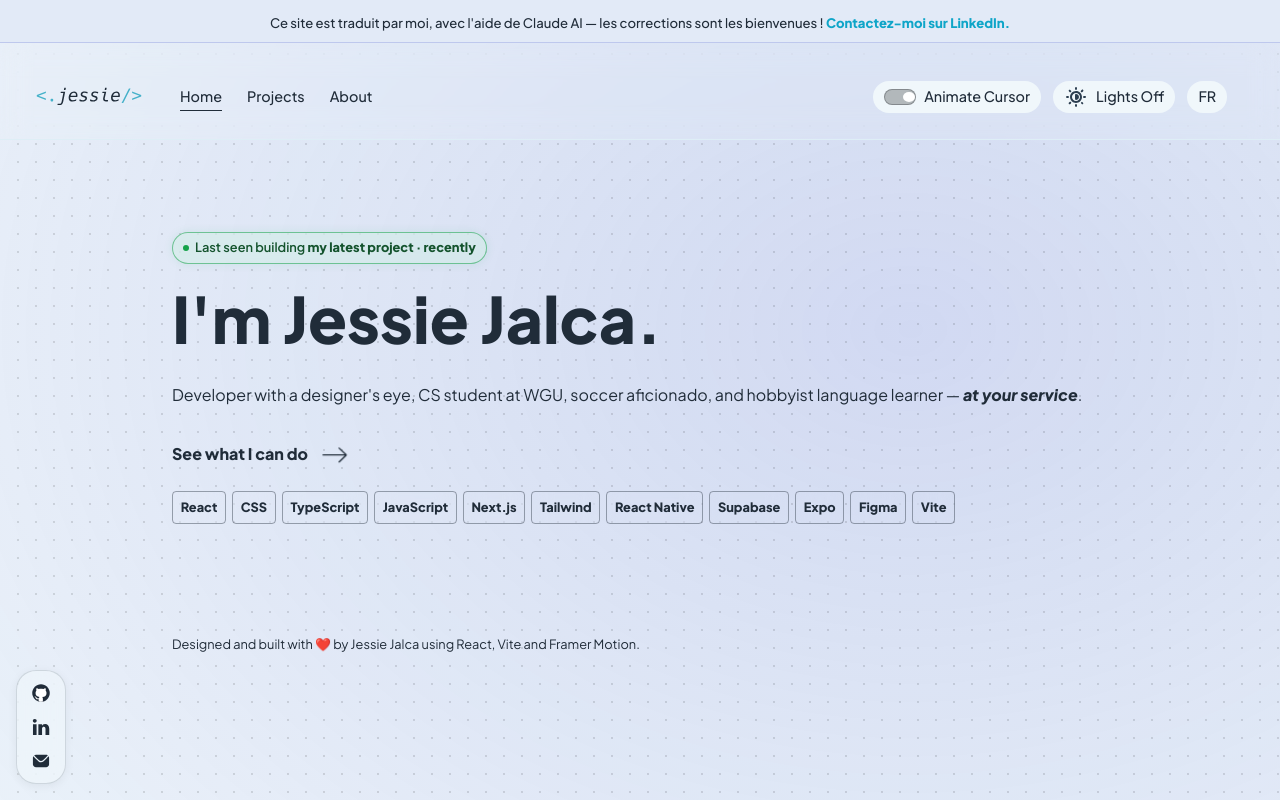
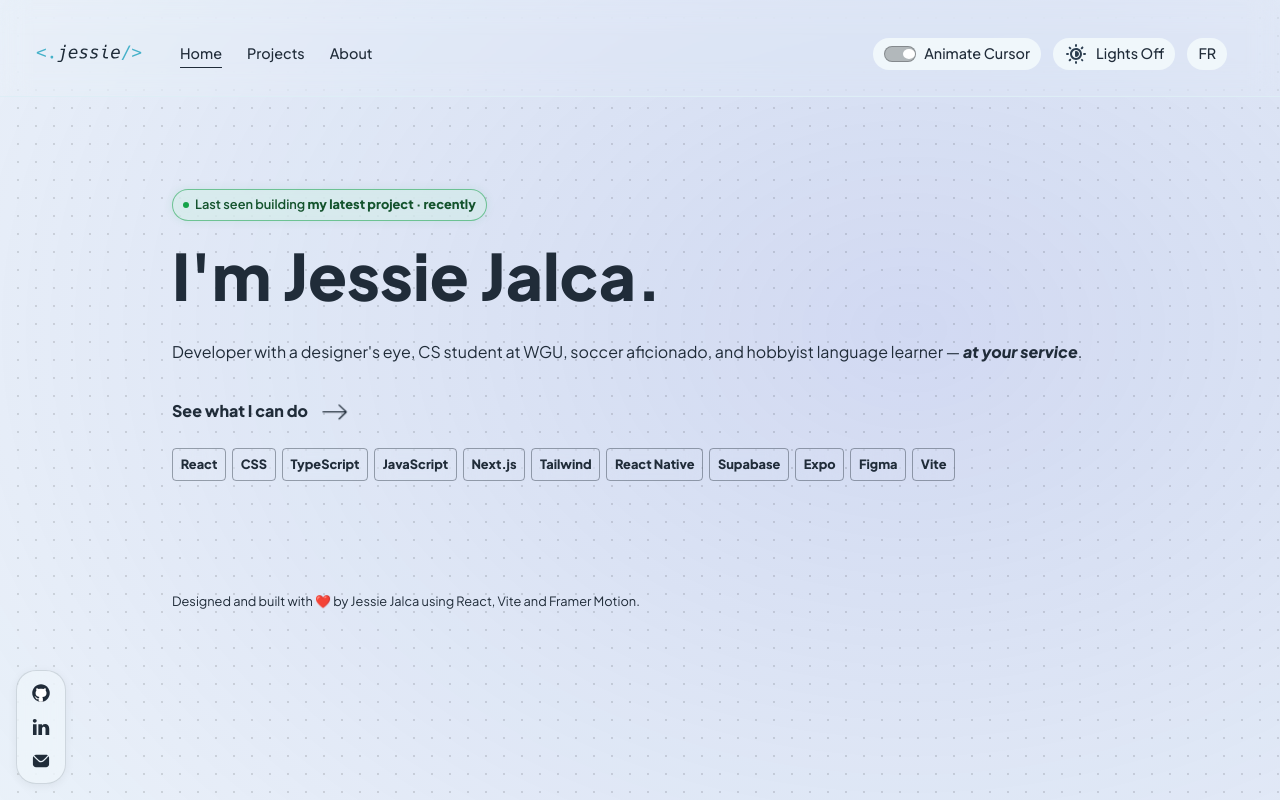
Before and after one commit to jessiejalca/portfolio, a React (Vite) app: page / in a window 1280 px wide. Built offline with nearby package versions, Linux system fonts and the light colour scheme; no server answers.

Commit message:
fix: make corrections banner only visible in French translation context

```diff
--- a/src/App.jsx
+++ b/src/App.jsx
@@ -2,17 +2,19 @@ import { useEffect, useState } from "react"
 import { useBackgroundEffects } from "./hooks/useBackgroundEffects"
 import AnimatedCursor from "react-animated-cursor"
 import { Outlet, useLocation } from "react-router-dom"
+import { useLang } from "./contexts/LangContext"
 import { AnimatePresence, motion } from "framer-motion"
 import NavBar from "./components/NavBar"
 import Footer from "./components/Footer"
 import BottomNav from "./components/BottomNav"
 import ScrollToTop from "./components/ScrollToTop"
 import ContactBar from "./components/ContactBar"
+import FrenchNotice from "./components/FrenchNotice"
 import "./App.css"
-import FrenchNotice from "./components/FrenchNotice"
 
 
 function App() {
+  const { lang } = useLang()
   const location = useLocation()
   const [windowWidth, setWindowWidth] = useState(window.innerWidth)
   const [showCursor, setShowCursor] = useState(
@@ -79,7 +81,7 @@ function App() {
         />
       ) : null}
       <ScrollToTop />
-      <FrenchNotice />
+      {lang == 'fr' ? <FrenchNotice /> : ""}
       <NavBar
         setCursor={handleToggle}
         cursorStatus={showCursor}
```
